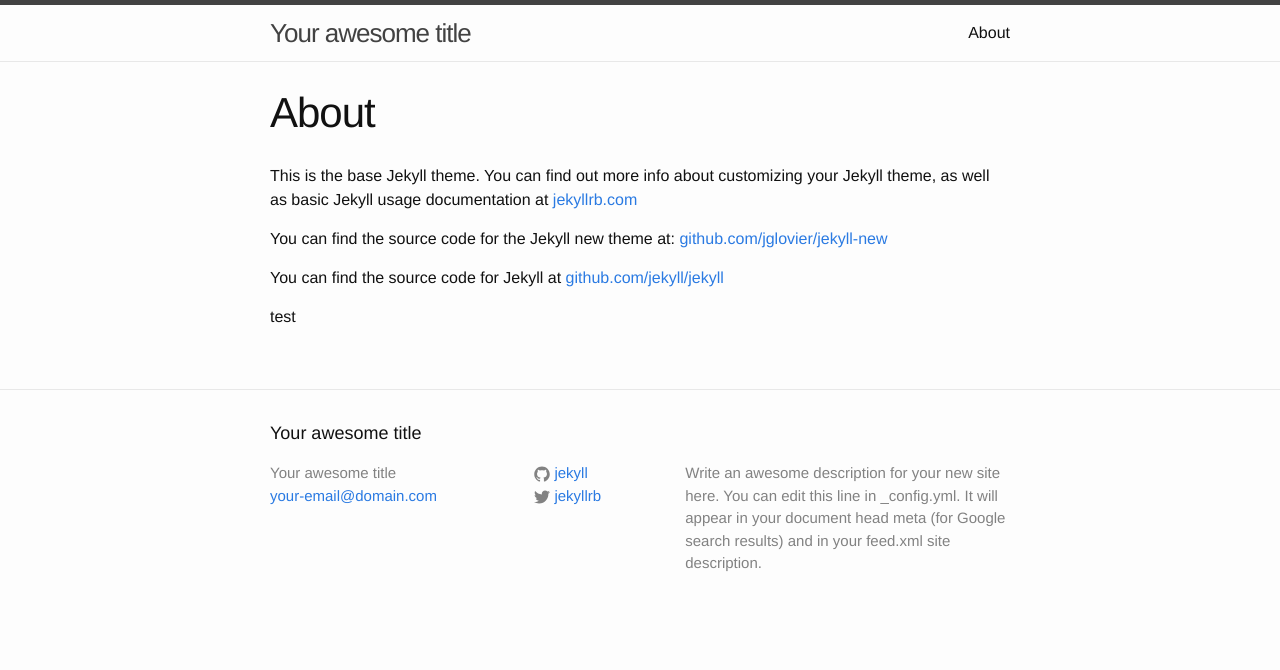
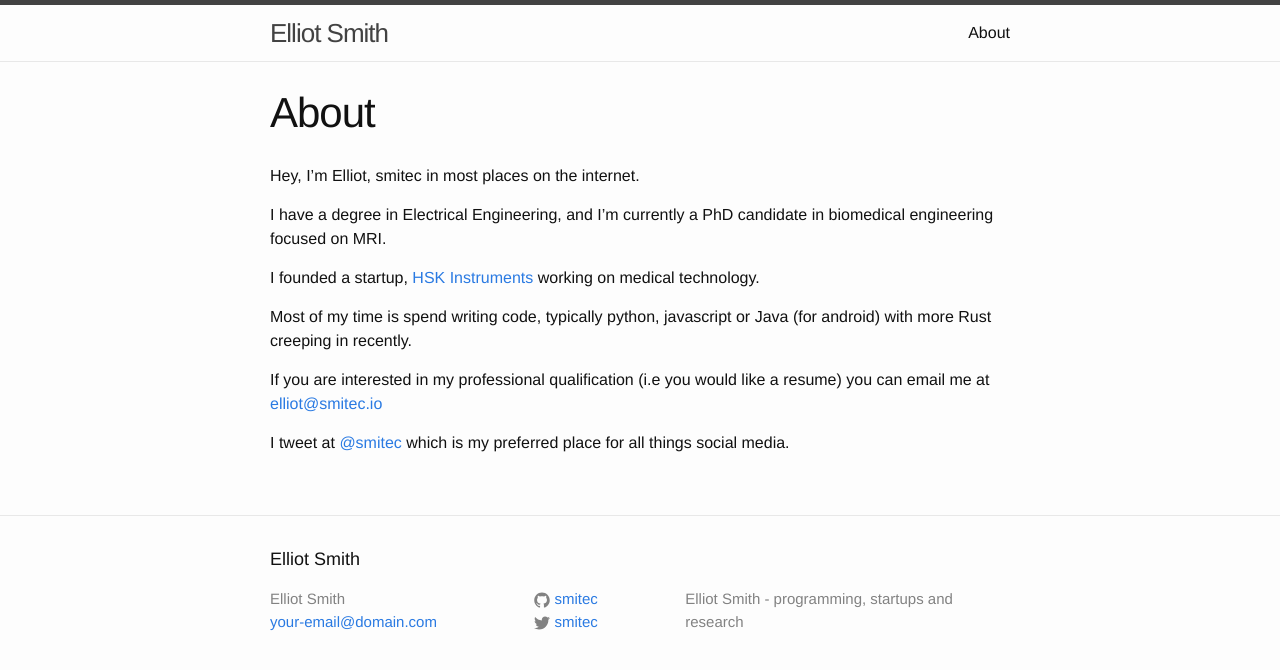
Before and after one commit to smitec/blog, a Jekyll site: the page built from about.md, in a window 1280 px wide. Shown: the top 670 px of the page. Built offline with Jekyll 4.4.1, drawn with Linux system fonts in a browser that asks for light colours.

Commit message:
Added some actual content and tweaked the config.

```diff
--- a/_config.yml
+++ b/_config.yml
@@ -1,14 +1,12 @@
 # Site settings
-title: Your awesome title
+title: Elliot Smith
 email: your-email@domain.com
 description: > # this means to ignore newlines until "baseurl:"
-  Write an awesome description for your new site here. You can edit this
-  line in _config.yml. It will appear in your document head meta (for
-  Google search results) and in your feed.xml site description.
+    Elliot Smith - programming, startups and research
 baseurl: "" # the subpath of your site, e.g. /blog/
-url: "http://yourdomain.com" # the base hostname & protocol for your site
-twitter_username: jekyllrb
-github_username:  jekyll
+url: "https://smitec.io" # the base hostname & protocol for your site
+twitter_username: smitec
+github_username:  smitec
 
 # Build settings
 markdown: kramdown
--- a/_layouts/post.html
+++ b/_layouts/post.html
@@ -6,6 +6,7 @@ layout: default
   <header class="post-header">
     <h1 class="post-title">{{ page.title }}</h1>
     <p class="post-meta">{{ page.date | date: "%b %-d, %Y" }}{% if page.author %} • {{ page.author }}{% endif %}{% if page.meta %} • {{ page.meta }}{% endif %}</p>
+    <p class="post-meta">Reading Time: {% include readtime.html %}</p>
   </header>
 
   <article class="post-content">
--- a/about.md
+++ b/about.md
@@ -4,10 +4,14 @@ title: About
 permalink: /about/
 ---
 
-This is the base Jekyll theme. You can find out more info about customizing your Jekyll theme, as well as basic Jekyll usage documentation at [jekyllrb.com](http://jekyllrb.com/)
+Hey, I'm Elliot, smitec in most places on the internet.
 
-You can find the source code for the Jekyll new theme at: [github.com/jglovier/jekyll-new](https://github.com/jglovier/jekyll-new)
+I have a degree in Electrical Engineering, and I'm currently a PhD candidate in biomedical engineering focused on MRI.
 
-You can find the source code for Jekyll at [github.com/jekyll/jekyll](https://github.com/jekyll/jekyll)
+I founded a startup, [HSK Instruments](http://hskinstruments.com) working on medical technology.
 
-test
+Most of my time is spend writing code, typically python, javascript or Java (for android) with more Rust creeping in recently.
+
+If you are interested in my professional qualification (i.e you would like a resume) you can email me at [elliot@smitec.io](mailto:me@smitec.io)
+
+I tweet at [@smitec](https://twitter.com/smitec) which is my preferred place for all things social media.
```
Also changed, not shown: _includes/readtime.html (added, +8 -0 lines), _posts/2016-01-23-welcome-to-jekyll.markdown (deleted, +0 -25 lines), _posts/2016-01-24-welcome.markdown (added, +15 -0 lines).
